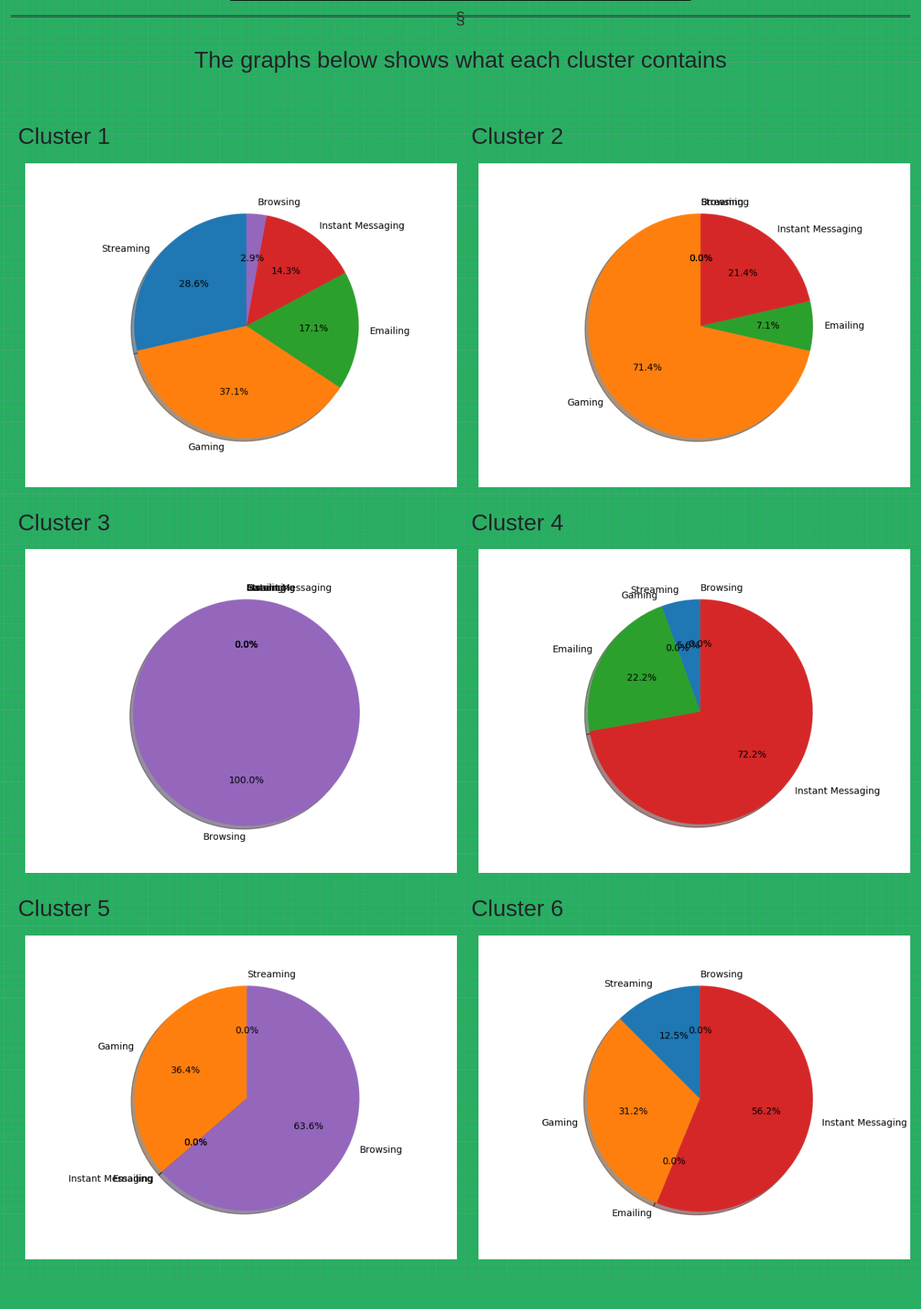
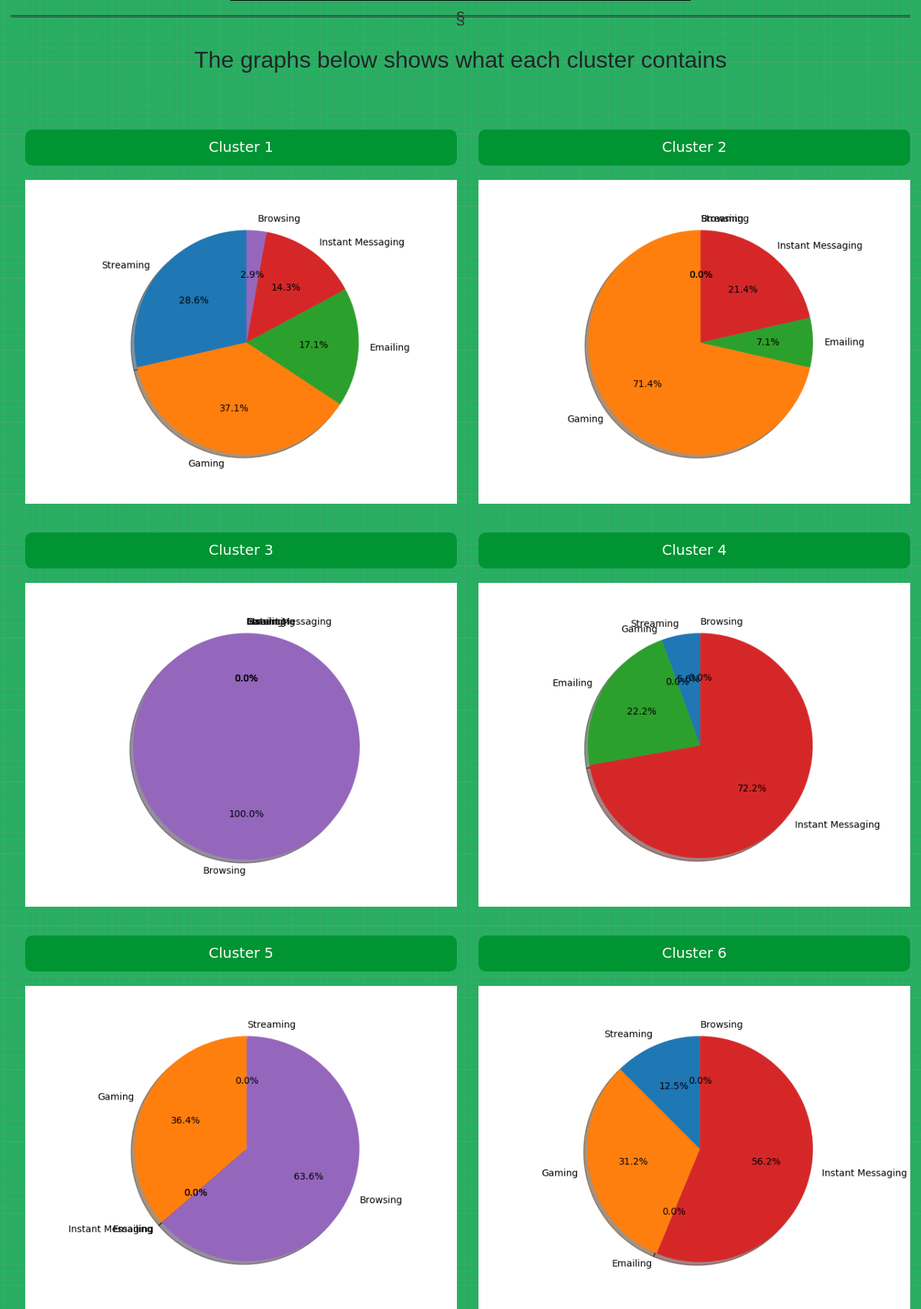
Before and after one commit to pncorpuz/VisualNet, a Django app: template THESIS/templates/process.html in a window 1280 px wide. Shown: the part 619-2438 px from the top of the page at 72% size. Before the commit the page ends 2396 px from the top, so only its background shows below. Run offline with Django 3.2, Linux system fonts and the light colour scheme; the template is opened without the code that fills it, so the values that code supplies are empty; some libraries are stand-ins or nearby versions.

Commit message:
better style

```diff
--- a/THESIS/static/css/style.css
+++ b/THESIS/static/css/style.css
@@ -17,3 +17,7 @@ html,body{
         background-color: aquamarine !important;
     }
 }
+
+p{
+    font-family: "Comic Sans MS", cursive, sans-serif;
+}
--- a/THESIS/templates/process.html
+++ b/THESIS/templates/process.html
@@ -237,13 +237,12 @@
         <h2 class="text-center"> The graphs below shows what each cluster contains</h2>
     <div class ="row " style="margin:0 auto;width:100% ;height: auto;display: inline-block;margin-top: 50px;overflow:hidden;left:500px">
         <div class="com-lg-12 mx-auto d-flex  flex-wrap justify-content-between">
-            <div class="pie_pic"><h2>Cluster 1</h2><img class="pie_pic" src="{% static 'img/0.png' %}"> </div>
-
-            <div class="pie_pic"><h2>Cluster 2</h2><img class="pie_pic" src="{% static 'img/1.png' %}"></div>
-            <div class="pie_pic"><h2>Cluster 3</h2> <img class="pie_pic" src="{% static 'img/2.png' %}"> </div>
-            <div class="pie_pic"><h2>Cluster 4</h2> <img class="pie_pic" src="{% static 'img/3.png' %}"></div>
-            <div class="pie_pic"><h2>Cluster 5</h2><img class="pie_pic" src="{% static 'img/4.png' %}"></div>
-            <div class="pie_pic"><h2>Cluster 6</h2><img class="pie_pic" src="{% static 'img/5.png' %}"></div>
+            <div class="pie_pic"><div style="border-radius: 10px; background-color:#009432;height:50px;width:100%;margin:10px;"  ><p style="color: white;text-align: center; padding-top:9px;font-size: 20px">Cluster 1</p></div><img class="pie_pic" src="{% static 'img/0.png' %}"> </div>
+            <div class="pie_pic"><div style="border-radius: 10px; background-color:#009432;height:50px;width:100%;margin:10px;"  ><p style="color: white;text-align: center; padding-top:9px;font-size: 20px">Cluster 2</p></div><img class="pie_pic" src="{% static 'img/1.png' %}"> </div>
+            <div class="pie_pic"><div style="border-radius: 10px; background-color:#009432;height:50px;width:100%;margin:10px;"  ><p style="color: white;text-align: center; padding-top:9px;font-size: 20px">Cluster 3</p></div><img class="pie_pic" src="{% static 'img/2.png' %}"> </div>
+            <div class="pie_pic"><div style="border-radius: 10px;background-color:#009432;height:50px;width:100%;margin:10px;"  ><p style="color: white;text-align: center; padding-top:9px;font-size: 20px">Cluster 4</p></div><img class="pie_pic" src="{% static 'img/3.png' %}"> </div>
+            <div class="pie_pic"><div style="border-radius: 10px;background-color:#009432;height:50px;width:100%;margin:10px;"  ><p style="color: white;text-align: center; padding-top:9px;font-size: 20px">Cluster 5</p></div><img class="pie_pic" src="{% static 'img/4.png' %}"> </div>
+            <div class="pie_pic"><div style="border-radius: 10px;background-color:#009432;height:50px;width:100%;margin:10px;"  ><p style="color: white;text-align: center; padding-top:9px;font-size: 20px">Cluster 6</p></div><img class="pie_pic" src="{% static 'img/5.png' %}"> </div>
 
 
         </div>
```
